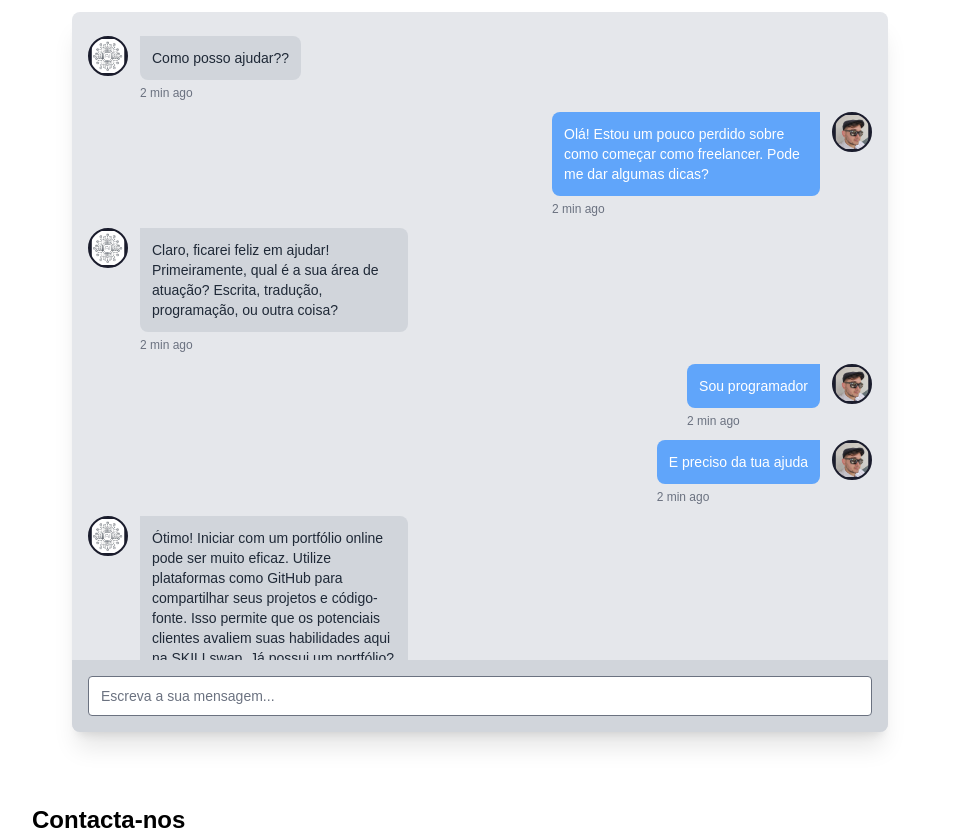
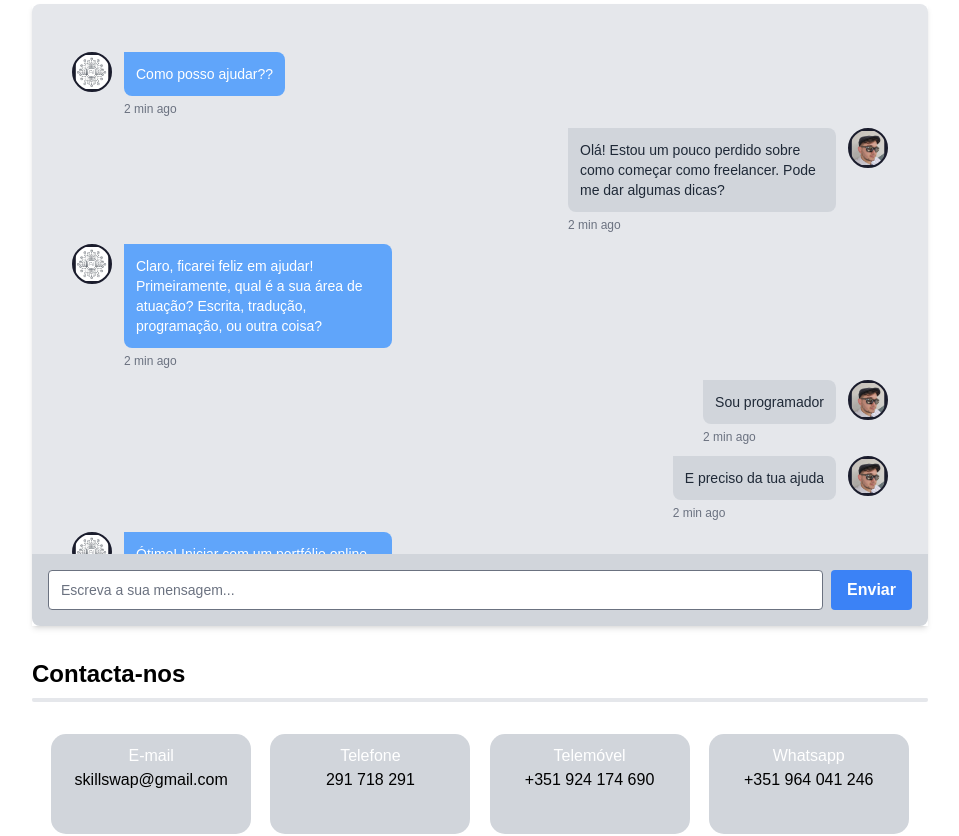
Before and after one commit to BeastPT/proj-dbw-client, a Vue app: page /support in a window 1280 px wide. Shown: the part 380-1216 px from the top of the page, without its empty margins (160-1119 px from the left). Built offline with nearby package versions, Linux system fonts and the light colour scheme.

Commit message:
ObterAjuda_IA componentes

```diff
--- /dev/null
+++ b/src/components/ChatMessage.vue
@@ -0,0 +1,54 @@
+<template>
+  <div class="w-full mt-2 space-x-3 max-w-xs flex" :class="{ 'ml-auto justify-end':notIA, 'justify-start': !notIA }">
+    <div v-if="!notIA" class="flex-shrink-0 h-10 w-10 rounded-full image-IA"></div>
+    <div>
+      <div :class="{ 'bg-gray-300': notIA, 'bg-blue-400 text-white': !notIA }" class="p-3 rounded-r-lg rounded-bl-lg">
+        <p class="text-sm">{{ message }}</p>
+      </div>
+      <span class="text-xs text-gray-500 leading-none">{{ timestamp }}</span>
+    </div>
+    <div v-if="notIA" class="flex-shrink-0 h-10 w-10 rounded-full image-client"></div>
+  </div>
+</template>
+
+<script>
+export default {
+  props: {
+    notIA: {
+      type: Boolean,
+      required: true
+    },
+    message: {
+      type: String,
+      required: true
+    },
+    timestamp: {
+      type: String,
+      required: true
+    }
+  }
+};
+</script>
+
+<style scoped>
+/* Estilos das imagens dos avatares */
+.image-IA,
+.image-client {
+  background-size: cover;
+  background-position: center;
+  border: 2px solid #1b1d2d;
+  border-radius: 50%;
+  width: 40px;
+  height: 40px;
+}
+
+/* Estilo específico do avatar da IA */
+.image-IA {
+  background-image: url('/src/assets/images/IA.jpg'); /* Substitua pelo caminho correto da imagem da IA */
+}
+
+/* Estilo específico do avatar do cliente */
+.image-client {
+  background-image: url('/src/assets/images/cliente.jpg'); /* Substitua pelo caminho correto da imagem do cliente */
+}
+</style>
--- a/src/views/ObterAjuda_IA.vue
+++ b/src/views/ObterAjuda_IA.vue
@@ -1,84 +1,29 @@
-<template >
+<template>
     <div class="mx-4 md:mx-8 lg:mx-48" style="font-family: Arial, sans-serif;">
       <h1 class="text-3xl md:text-4xl text-center mt-8 font-bold">Obter Ajuda</h1>
 
       <h2 class="text-xl md:text-2xl font-semibold mb-2 mt-8">Fale com a nossa assistente virtual</h2>
       <div class="border-b-4 bg-gray-200 rounded-2xl"></div>
 
-        <div class="flex flex-col items-center justify-center min-h-screen text-gray-800 p-10">
-
-            <div class="flex flex-col flex-grow w-full max-w-4xl bg-gray-200 shadow-xl rounded-lg overflow-hidden">
-                <div class="flex flex-col flex-grow h-0 p-4 overflow-auto">
-                <div class="flex w-full mt-2 space-x-3 max-w-xs">
-                    <div class="flex-shrink-0 h-10 w-10 rounded-full image-IA"></div>
-                    <div>
-                        <div class="bg-gray-300 p-3 rounded-r-lg rounded-bl-lg">
-                            <p class="text-sm">Como posso ajudar??</p>
+    <div class="shadow-md">
+        <div class="mt-8 flex-col items-center justify-center h-chat text-gray-800 p-10 bg-gray-200 rounded-tl-lg rounded-tr-lg overflow-y-auto">
+            <ChatMessage :notIA="false" message="Como posso ajudar??" timestamp="2 min ago" />
+            <ChatMessage :notIA="true" message="Olá! Estou um pouco perdido sobre como começar como freelancer. Pode me dar algumas dicas?" timestamp="2 min ago" />
+            <ChatMessage :notIA="false" message="Claro, ficarei feliz em ajudar! Primeiramente, qual é a sua área de atuação? Escrita, tradução, programação, ou outra coisa?" timestamp="2 min ago" />
+            <ChatMessage :notIA="true" message="Sou programador" timestamp="2 min ago" />
+            <ChatMessage :notIA="true" message="E preciso da tua ajuda" timestamp="2 min ago" />
+            <ChatMessage :notIA="false" message="Ótimo! Iniciar com um portfólio online pode ser muito eficaz. Utilize plataformas como GitHub para compartilhar seus projetos e código-fonte. Isso permite que os potenciais clientes avaliem suas habilidades aqui na SKILLswap. Já possui um portfólio?" timestamp="2 min ago" />
         </div>
-                        <span class="text-xs text-gray-500 leading-none">2 min ago</span>
+        <div class="bg-gray-300 p-4 flex flex-col md:flex-row md:items-center rounded-bl-lg rounded-br-lg">
+            <input class="flex-grow h-10 rounded px-3 text-sm mb-2 md:mb-0 md:mr-2" type="text" placeholder="Escreva a sua mensagem...">
+            <button class="bg-blue-500 hover:bg-blue-700 text-white font-bold py-2 px-4 rounded">Enviar</button>
         </div>
     </div>
-                <div class="flex w-full mt-2 space-x-3 max-w-xs ml-auto justify-end">
-                    <div>
-                        <div class="bg-blue-400 text-white p-3 rounded-l-lg rounded-br-lg">
-                            <p class="text-sm">Olá! Estou um pouco perdido sobre como começar como freelancer. Pode me dar algumas dicas?</p>
-                        </div>
-                        <span class="text-xs text-gray-500 leading-none">2 min ago</span>
-                    </div>
-                    <div class="flex-shrink-0 h-10 w-10 rounded-full image-client"></div>
-                </div>
-                <div class="flex w-full mt-2 space-x-3 max-w-xs">
-                    <div class="flex-shrink-0 h-10 w-10 rounded-full image-IA"></div>
-                    <div>
-                        <div class="bg-gray-300 p-3 rounded-r-lg rounded-bl-lg">
-                            <p class="text-sm">Claro, ficarei feliz em ajudar! Primeiramente, qual é a sua área de atuação? Escrita, tradução, programação, ou outra coisa?</p>
-                        </div>
-                        <span class="text-xs text-gray-500 leading-none">2 min ago</span>
-                    </div>
-                </div>
-                <div class="flex w-full mt-2 space-x-3 max-w-xs ml-auto justify-end">
-                    <div>
-                        <div class="bg-blue-400 text-white p-3 rounded-l-lg rounded-br-lg">
-                            <p class="text-sm">Sou programador </p>
-                        </div>
-                        <span class="text-xs text-gray-500 leading-none">2 min ago</span>
-                    </div>
-                    <div class="flex-shrink-0 h-10 w-10 rounded-full image-client"></div>
-                </div>
-                <div class="flex w-full mt-2 space-x-3 max-w-xs ml-auto justify-end">
-                    <div>
-                        <div class="bg-blue-400 text-white p-3 rounded-l-lg rounded-br-lg">
-                            <p class="text-sm">E preciso da tua ajuda</p>
-                        </div>
-                        <span class="text-xs text-gray-500 leading-none">2 min ago</span>
-                    </div>
-                    <div class="flex-shrink-0 h-10 w-10 rounded-full image-client"></div>
-                </div>
-
-                <div class="flex w-full mt-2 space-x-3 max-w-xs">
-                    <div class="flex-shrink-0 h-10 w-10 rounded-full image-IA"></div>
-                    <div>
-                        <div class="bg-gray-300 p-3 rounded-r-lg rounded-bl-lg">
-                            <p class="text-sm">Ótimo! Iniciar com um portfólio online pode ser muito eficaz. Utilize plataformas como GitHub para compartilhar seus projetos e código-fonte. Isso permite que os potenciais clientes avaliem suas habilidades aqui na SKILLswap. Já possui um portfólio? </p>
-                        </div>
-                        <span class="text-xs text-gray-500 leading-none">2 min ago</span>
-                    </div>
-                </div>
-
-            </div>
-
-            <div class="bg-gray-300 p-4">
-                <input class="flex items-center h-10 w-full rounded px-3 text-sm" type="text" placeholder="Escreva a sua mensagem...">
-            </div>
-        </div>
-    </div>
-
-
 
       <h2 class="text-xl md:text-2xl font-semibold mb-2 mt-8">Contacta-nos</h2>
       <div class="border-b-4 bg-gray-200 rounded-2xl mb-8"></div>
 
-    <div class="flex flex-wrap justify-center md:justify-start lg:justify-between">
+      <div class="flex flex-wrap justify-center">
         <div class="inf mx-auto md:mr-4 lg:mr-0 mb-4 md:mb-0">
           <p class="text-white">E-mail</p>
           <p>skillswap@gmail.com</p>
@@ -96,47 +41,35 @@
           <p>+351 964 041 246</p>
         </div>
       </div>
-
     </div>
-
   </template>
 
+  <script>
+  import ChatMessage from '@/components/ChatMessage.vue';
 
-<script>
-
+  export default {
+    components: {
+      ChatMessage
+    }
+  };
   </script>
 
   <style scoped>
-
   .inf {
-    width: 200px; /* Definindo uma largura fixa para manter os elementos do mesmo tamanho */
-    height: 100px; /* Ajustando a altura para acomodar o conteúdo */
-    background-color:rgb(209 213 219);
+    width: 200px;
+    height: 100px;
+    background-color: rgb(209 213 219);
     border-radius: 15px;
-    margin-bottom: 10px; /* Adicionando espaçamento inferior */
-    padding: 10px; /* Adicionando espaçamento interno */
-    text-align: center; /* Centralizando o texto */
+    margin-bottom: 10px;
+    padding: 10px;
+    text-align: center;
   }
 
   .inf p {
-    margin: 0; /* Removendo margens padrão dos parágrafos */
+    margin: 0;
   }
 
-  .image-IA, .image-client {
-    background-size: cover;
-    background-position: center;
-    border: 2px solid #1B1D2D;
-    border-radius: 50%; /* Alterado para um círculo para avatares */
-    width: 40px; /* Definido um tamanho padrão para os avatares */
-    height: 40px;
+  .h-chat {
+    height: 550px;
   }
-
-  .image-IA {
-    background-image: url('/src/assets/images/IA.jpg');
-  }
-
-  .image-client {
-    background-image: url('/src/assets/images/cliente.jpg');
-  }
-
   </style>
```
Lines whose indentation alone changed are shown as unchanged.
